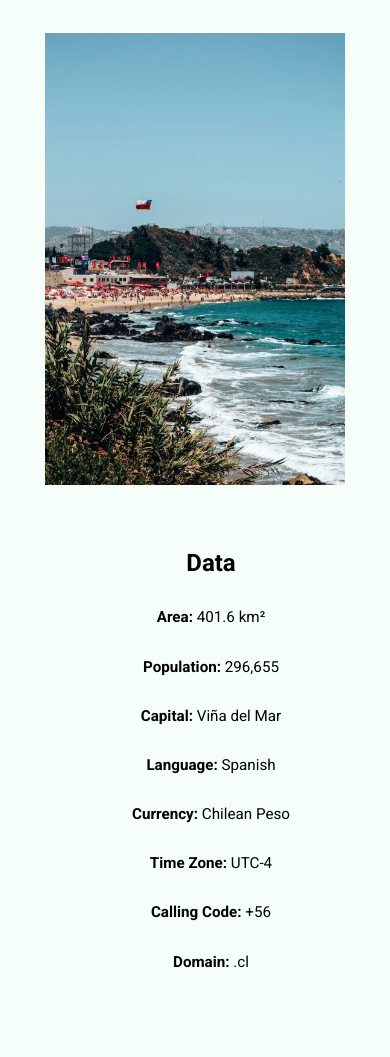
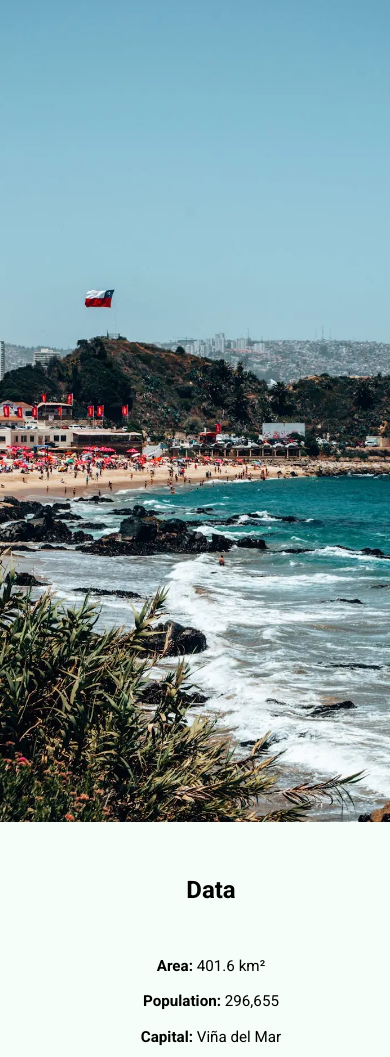
Before and after one commit to sharedlopezserrano/wdd131, a plain HTML site: page place.html in a window 390 px wide. Shown: the part 88-1145 px from the top of the page. Drawn offline with Linux system fonts and the light colour scheme.

Commit message:
Adding some changes in mobile.css

```diff
--- a/place.html
+++ b/place.html
@@ -34,7 +34,7 @@
       </div>
 
       <div class="card data-box bottom-right">
-        <div class="card-title">Current Weather</div>
+        <div class="card-title">Weather</div>
         <div class="card-body">
           <img class="weather-icon-mobile" src="week03/images/weather.svg" alt="Partly Cloudy" style="width: 80px; margin: 1rem auto;">
           <p><span class="label">Condition:</span> Sunny</p>
--- a/week03/styles/mobile.css
+++ b/week03/styles/mobile.css
@@ -1,8 +1,14 @@
+* {
+    box-sizing: border-box;
+    margin: 0;
+    padding: 0;
+}
 body {
   font-family: 'Roboto', sans-serif;
   margin: 0;
   background-color: #f6fef9;
 }
+
 
 header h1 {
   font-size: 1.8rem;
@@ -16,7 +22,6 @@ header h1 {
   display: flex;
   flex-direction: column;
   align-items: center;
-  padding: 1rem;
 }
 
 .img-desktop {
@@ -25,10 +30,11 @@ header h1 {
 
 .img-mobile {
   display: block;
-  width: 100%;
-  max-width: 300px;
-  height: auto;
-  margin-bottom: 1rem;
+  width: 100vw;
+  height: 100vh;
+  max-width: 100vw;
+  max-height: 100vh;
+  object-fit: cover;
 }
 
 .weather-icon-mobile {
@@ -58,6 +64,8 @@ header h1 {
   text-align: center;
   font-size: 0.95rem;
   padding: 0 1rem;
+  line-height: 1.7;
+  row-gap: 1.2rem;
 }
 
 .card-title {
@@ -65,7 +73,7 @@ header h1 {
   display: block;
   font-weight: 700;
   font-size: 1.5rem;
-  margin-bottom: 1rem;
+  margin-bottom: 1.5rem;
   color: #000;
   text-align: center;
 }
@@ -73,14 +81,15 @@ header h1 {
 .card-body {
   display: flex;
   flex-direction: column;
-  gap: 0.05rem;
+  gap: 0.7rem;
+  line-height: 1.6;
 }
 
 .data-row {
   display: flex;
   justify-content: space-between;
   align-items: center;
-  padding: 0.02rem 0;
+  padding: 0.25rem 0;
   border-bottom: 1px solid #eee;
 }
 
@@ -98,6 +107,7 @@ footer {
   background-color: #003366;
   color: white;
   text-align: center;
-  padding: 1rem 0;
-  font-size: 0.85rem;
+  padding: 1.5rem 0;
+  font-size: 0.95rem;
+  line-height: 1.7;
 }
```
